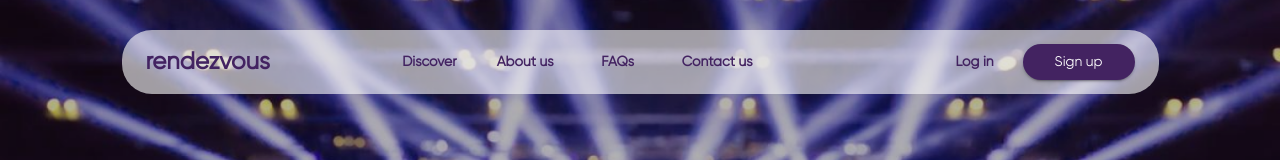
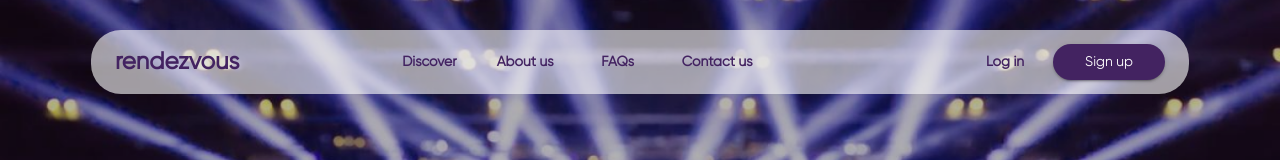
Before and after one commit to beehunters/rendezvous, a React (Vite) app: page / in a window 1280 px wide. Shown: the top 160 px of the page. Built offline with nearby package versions, Linux system fonts and the light colour scheme; no server answers.

Commit message:
fix: event detail page responsiveness

```diff
--- a/src/components/Navbar.tsx
+++ b/src/components/Navbar.tsx
@@ -26,7 +26,7 @@ const Navbar: React.FC = () => {
     sx={{
       backgroundColor: 'rgba(255, 255, 255, 0.6)',
       borderRadius: '30px',
-      width: {md:'85%', xs:'100%'},
+      width: {md:'90%', xs:'100%'},
       margin: 'auto',
       boxShadow: 'none',
     }}
--- a/src/pages/eventDetail/EventDetail.tsx
+++ b/src/pages/eventDetail/EventDetail.tsx
@@ -48,8 +48,8 @@ export default function EventDetail() {
   return (
     <>
       <Navbar />
-      <Box sx={{ padding: {md:"0 140px", xs:"0 40px", sm:"0 20px"} }}>
-        <Box sx={{ width: "100%", height: {xs:"25vh", md:"60vh"}, overflow: "hidden" }}>
+      <Box sx={{ padding: {md:"0 40px", xs:"0 10px", sm:"0 20px"} }}>
+        <Box sx={{ width: "100%", height: {xs:"25vh", md:"55vh"}, overflow: "hidden" }}>
           <img
             src={event?.imageUrl}
             alt={event?.title}
```
